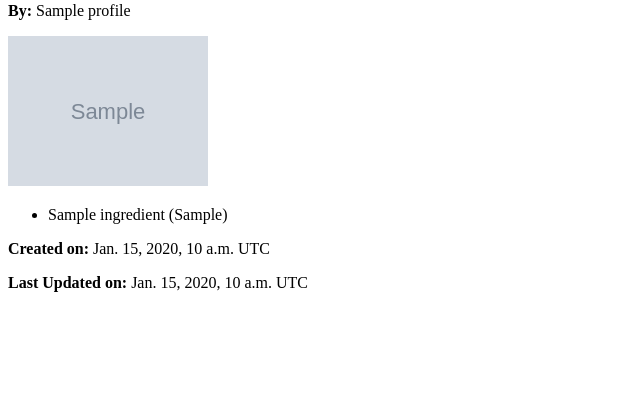
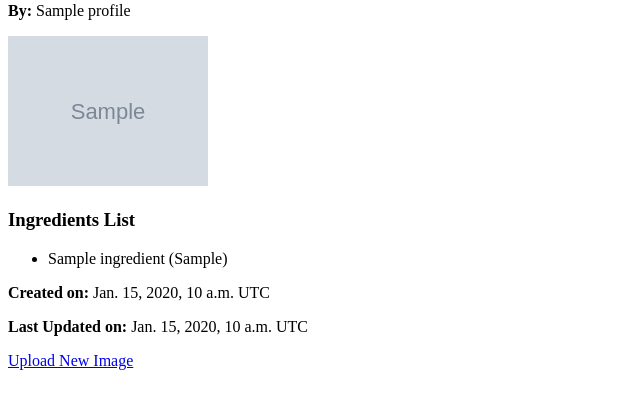
Before and after one commit to M4L3N4B/recipebook-cai-kelvin, a Django app: page /recipe/1/ in a window 1280 px wide. Shown: the part 243-652 px from the top of the page, without its empty margins (0-640 px from the left). Run offline with Django 5.2, Linux system fonts and the light colour scheme; a user stored in the database is signed in; tables that the repository leaves empty hold one stand-in row (values such as "Sample post"); grey boxes marked "Sample" are stand-in pictures.

Commit message:
Added recipe image upload

```diff
--- a/recipebook/ledger/forms.py
+++ b/recipebook/ledger/forms.py
@@ -26,4 +26,4 @@ RecipeIngredientFormSet = inlineformset_factory(
 class RecipeImageForm(forms.ModelForm):
     class Meta:
         model = RecipeImage
-        fields = '__all__'
+        fields = ['image', 'description']
--- a/recipebook/ledger/templates/ledger/recipe_create.html
+++ b/recipebook/ledger/templates/ledger/recipe_create.html
@@ -12,9 +12,7 @@
         <h3>Ingredients List</h3>
         {{ formset.management_form }}
         {% for form in formset %}
-            <div class="ingredient-form">
-                {{ form.as_p }}
-            </div>
+            {{ form.as_p }}
         {% endfor %}
 
 		<p><a href="{% url 'ingredient_add' %}">Add New Ingredient Type</a></p>
--- a/recipebook/ledger/templates/ledger/recipe_detail.html
+++ b/recipebook/ledger/templates/ledger/recipe_detail.html
@@ -10,8 +10,11 @@
 
 	{% for image in recipe.images.all %}
 		<img src="{{ image.image.url }}" alt="{{ image.description }}" width="200">
+	{% empty %}
+		<p><i>No images uploaded.</i></p>
 	{% endfor %}
 
+	<h3>Ingredients List</h3>
 	<ul>
 		{% for ingredient in recipe.ingredients.all %}
 			<li>{{ ingredient.ingredient.name }} ({{ ingredient.quantity }})</li>
@@ -22,5 +25,6 @@
 
 	<p><b>Created on:</b> {{ recipe.created_on }} UTC</p>
 	<p><b>Last Updated on:</b> {{ recipe.updated_on }} UTC</p>
+	<p><a href="{% url 'recipe_image_add' recipe.id %}">Upload New Image</a></p>
 
 {% endblock %}
--- a/recipebook/ledger/urls.py
+++ b/recipebook/ledger/urls.py
@@ -5,7 +5,8 @@ from . import views
 urlpatterns = [
     path('', views.home, name='home'),
     path('recipes/list/', views.recipe_list, name='recipe_list'),
-    path('recipe/<int:recipe_id>/', views.recipe_detail, name='recipe_detail'),
+    path('recipe/<int:pk>/', views.recipe_detail, name='recipe_detail'),
     path('recipe/add/', views.recipe_create, name='recipe_create'),
-    path('ingredient/add/', views.ingredient_add, name='ingredient_add')
+    path('ingredient/add/', views.ingredient_add, name='ingredient_add'),
+    path('recipe/<int:pk>/add_image/', views.recipe_image_add, name='recipe_image_add')
 ]
--- a/recipebook/ledger/views.py
+++ b/recipebook/ledger/views.py
@@ -1,7 +1,7 @@
 from django.shortcuts import render, redirect
 from django.contrib.auth.decorators import login_required
-from .models import Recipe, RecipeIngredient
-from .forms import RecipeForm, IngredientForm, RecipeIngredientFormSet
+from .models import Recipe, RecipeIngredient, RecipeImage
+from .forms import RecipeForm, IngredientForm, RecipeIngredientFormSet, RecipeImageForm
 
 
 @login_required
@@ -17,8 +17,8 @@ def recipe_list(request):
 
 
 @login_required
-def recipe_detail(request, recipe_id):
-    recipe = Recipe.objects.get(id=recipe_id)
+def recipe_detail(request, pk):
+    recipe = Recipe.objects.get(pk=pk)
     ctx = {'recipe': recipe}
     return render(request, 'ledger/recipe_detail.html', ctx)
 
@@ -57,3 +57,21 @@ def ingredient_add(request):
         ingredient_form = IngredientForm()
 
     return render(request, 'ledger/ingredient_add.html', {'ingredient_form': ingredient_form})
+
+
+@login_required
+def recipe_image_add(request, pk):
+    recipe = Recipe.objects.get(pk=pk)
+
+    if request.method == 'POST':
+        image_form = RecipeImageForm(request.POST, request.FILES)
+        if image_form.is_valid():
+            image = image_form.save(commit=False)
+            image.recipe = recipe
+            image.save()
+            return redirect('recipe_detail', pk=recipe.pk)
+    else:
+        form = RecipeImageForm()
+
+    ctx = {'form': form, 'recipe': recipe}
+    return render(request, 'ledger/recipe_image_add.html', ctx)
```
Also changed, not shown: recipebook/ledger/templates/ledger/recipe_image_add.html (added, +13 -0 lines).
